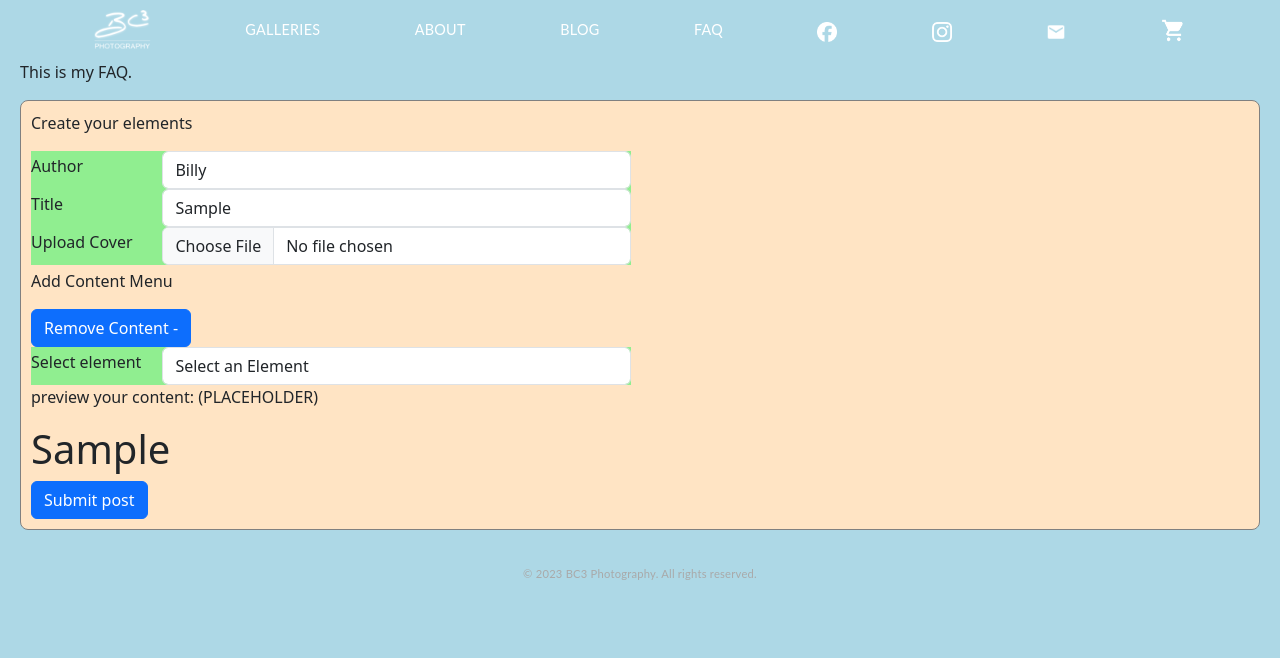
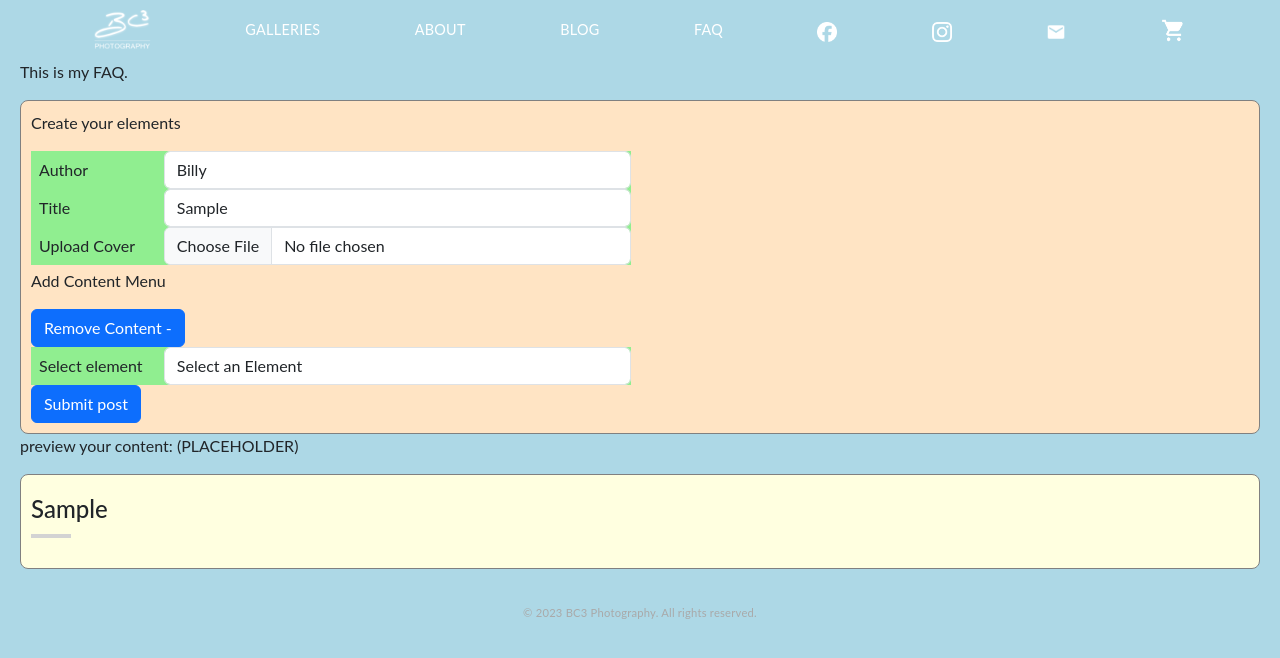
Before and after one commit to anthonytk31415/bc3photo, a React (Create React App) app in the folder bc3photo-fe/: page /faq in a window 1280 px wide. Both pictures are taken after typing "Sample" into the empty fields and a click on the button "Add Content +". Shown: the top 658 px of the page. Built offline with nearby package versions, Linux system fonts and the light colour scheme.

Commit message:
added post element styling and element input

```diff
--- a/bc3photo-fe/src/about.js
+++ b/bc3photo-fe/src/about.js
@@ -12,12 +12,12 @@ const aboutBilly = [
 
 let blurb = []
 for (let i = 0; i < aboutBilly.length; i ++ ){
-    blurb.push(<p className='about'>{aboutBilly[i]}</p>)
+    blurb.push(<p className='txtBlog'>{aboutBilly[i]}</p>)
 }
 
 function About() {
     return (
-        <div>
+        <div className='blogPostContainer'>
             {blurb}
         </div>
     )
--- a/bc3photo-fe/src/components/BlogPostContainer.js
+++ b/bc3photo-fe/src/components/BlogPostContainer.js
@@ -3,9 +3,9 @@ import {CreateBlogPostContext} from './BlogPostElements'
 
 
 
-function BlogPostBodyContainer({blogPostBody}) {
+function BlogPostBodyContainer() {
 
-    // const {blogPostBody} = useContext(CreateBlogPostContext);
+    const {blogPostBody} = useContext(CreateBlogPostContext);
 
     let arr = []
     for (let i = 0; i < blogPostBody.length; i ++) {
@@ -20,12 +20,12 @@ function BlogPostBodyContainer({blogPostBody}) {
                 element = <h4>{msg}</h4>
                 break
             case 'text':
-                element = <p>{msg}</p>
+                element = <p className="txtBlog">{msg}</p>
                 break
             case 'imageSet':
-                element =   <div>
+                element =   <div className="imgBlogContainer">
                                 <img src={msg.file} alt="uploaded" />
-                                <p>{msg.caption}</p>
+                                <p className="imgBlogCaption" >{msg.caption}</p>
                             </div>
                 break
 
@@ -49,15 +49,21 @@ function BlogPostBodyContainer({blogPostBody}) {
 // BlogPostContainer will be rendered for the preview and
 // for the blog post.
 
-function BlogPostContainer({title, cover, blogPostBody }) {
-
+function BlogPostContainer() {
+    const {title, cover} =useContext(CreateBlogPostContext);
     return (
         <div className="blogPostContainer">
-            {cover && <img src={cover} alt="cover-placeholder" />}
-            <h1> {title}</h1>
-
-
-            <BlogPostBodyContainer blogPostBody={blogPostBody}/>
+            <h1 className="blogTitle"> {title}</h1>
+            {title &&
+                <div>
+                    <div className="gap1"/>
+                    <div className="titleBar"/>
+                    <div className="gap1"/>
+                </div>}
+            <div className="imgBlogContainer">
+            {cover && <img src={cover} alt="cover-placeholder" className="imgBlog"/>}
+            </div>
+            <BlogPostBodyContainer />
         </div>
     )
 }
--- a/bc3photo-fe/src/components/BlogPostElements.js
+++ b/bc3photo-fe/src/components/BlogPostElements.js
@@ -89,16 +89,16 @@ function BaseElements(props){
             <Form className="formInput">
                 <Form.Group className="mb-1" controlId="formMainElements">
                     <Stack direction="horizontal" gap={2}>
-                        <Form.Label className="formLabel" >Author</Form.Label>
+                        <label className="formLabel" >Author</label>
                         <Form.Control type="text" value="Billy" required />
 
                     </Stack>
                     <Stack direction="horizontal" gap={2}>
-                        <Form.Label className="formLabel">Title</Form.Label>
+                        <label className="formLabel">Title</label>
                         <Form.Control type="text" value={title} required onChange={handleTitleChange}/>
                     </Stack>
                     <Stack direction="horizontal" gap={2}>
-                        <Form.Label className="formLabel">Upload Cover</Form.Label>
+                        <label className="formLabel">Upload Cover</label>
                         <Form.Control type="file" accept="image/*" onChange={handleCoverUpload}/>
                     </Stack>
                 </Form.Group>
@@ -128,7 +128,7 @@ function BlogPostAddElementsMenu(props) {
 
                 <Form className="formInput">
                     <Stack direction="horizontal" gap={2}>
-                        <Form.Label className="formLabel">Select element</Form.Label>
+                        <label className="formLabel">Select element</label>
                         <Form.Control as="select" value={elementType} onChange={handleElementChange}>
                             <option>Select an Element</option>
                             <option>h3</option>
@@ -145,8 +145,7 @@ function BlogPostAddElementsMenu(props) {
                 </div>
             </div>}
 
-            <p> preview your content: (PLACEHOLDER) </p>
-            <BlogPostContainer title={title} cover={cover} blogPostBody={blogPostBody}/>
+
         </div>
     )
 }
--- /dev/null
+++ b/bc3photo-fe/src/components/BlogPostEntry.js
@@ -0,0 +1 @@
+import React from 'react';
--- a/bc3photo-fe/src/createBlogPost.js
+++ b/bc3photo-fe/src/createBlogPost.js
@@ -2,8 +2,9 @@ import React, { useState } from 'react';
 import { BlogPost, BlogPostBody } from './classes/BlogPost';
 import {ImageSetElement, BlogPostProvider, BaseElements,
         TextOrHeaderFormElement, BlogPostAddElementsMenu,
-        SubmitBlogPostButton } from './components/BlogPostElements';
+        SubmitBlogPostButton,  } from './components/BlogPostElements';
 
+import {BlogPostContainer} from './components/BlogPostContainer'
 
 // you'll need to make a context for the post elements so everytime you add element, you add that
 // to the input array and the object changes and
@@ -29,11 +30,14 @@ function CreateBlogPostMenu() {
 
     return (
         <BlogPostProvider>
-        <div className="BlogPostProviderContainer">
-            <BaseElements/>
-            <BlogPostAddElementsMenu/>
-            <SubmitBlogPostButton/>
-        </div>
+            <div className="BlogPostProviderContainer">
+                <BaseElements/>
+                <BlogPostAddElementsMenu/>
+                <SubmitBlogPostButton/>
+
+            </div>
+            <p> preview your content: (PLACEHOLDER) </p>
+            <BlogPostContainer />
         </BlogPostProvider>
     )
 }
--- a/bc3photo-fe/src/faq.js
+++ b/bc3photo-fe/src/faq.js
@@ -7,7 +7,7 @@ function Faq() {
     return (
         <div>
             <p> This is my FAQ.</p>
-            <CreateBlogPostMenu></CreateBlogPostMenu>
+            <CreateBlogPostMenu/>
 
         </div>
     )
--- a/bc3photo-fe/src/index.css
+++ b/bc3photo-fe/src/index.css
@@ -12,6 +12,8 @@ code {
     monospace;
 } */
 
+
+
 .main {
   padding: 20px;
 }
@@ -19,6 +21,7 @@ code {
 * {
   padding: 0;
   margin: 0;
+  font-family: Lato, sans-serif;
 }
 
 html, body, .app, .router {
@@ -171,16 +174,24 @@ html, body, .app, .router {
   justify-content: flex-start;
   align-items: center;
 
+
 }
+
 
 
 .formLabel {
   width: 160px;
+  padding-left: 8px;
+  display: flex;
+  flex-direction: row;
+  justify-content: flex-start;
+  align-items: center;
 }
 
 .formInput {
   max-width: 100%;
   background-color: lightgreen;
+
 }
 
 
@@ -204,3 +215,50 @@ html, body, .app, .router {
   border-radius: 8px;
   padding: 10px;
 }
+
+
+.blogPostContainer {
+  background-color: lightyellow;
+  border: solid gray 1px;
+  border-radius: 8px;
+  padding: 20px 10px 20px 10px;
+
+}
+
+
+.blogTitle {
+  font-size: x-large;
+
+  font-style: normal;
+  font-family: Lato, sans-serif;
+  margin: 0;
+}
+
+.gap1 {
+  height: 10px;
+}
+.titleBar {
+  width: 40px;
+  height: 3px;
+  border: solid lightgray 2px;
+}
+
+.imgBlog {
+  padding: 20px 0 20px 0;
+}
+
+.imgBlogContainer {
+  display: flex;
+  align-items: center;
+  justify-content: center;
+  flex-direction: column;
+}
+
+.txtBlog {
+  font-size: medium;
+}
+
+.imgBlogCaption {
+  color: gray;
+  font-size: small;
+}
```
Also changed, not shown: 11 other files (tests, documents, lock files or other folders).
